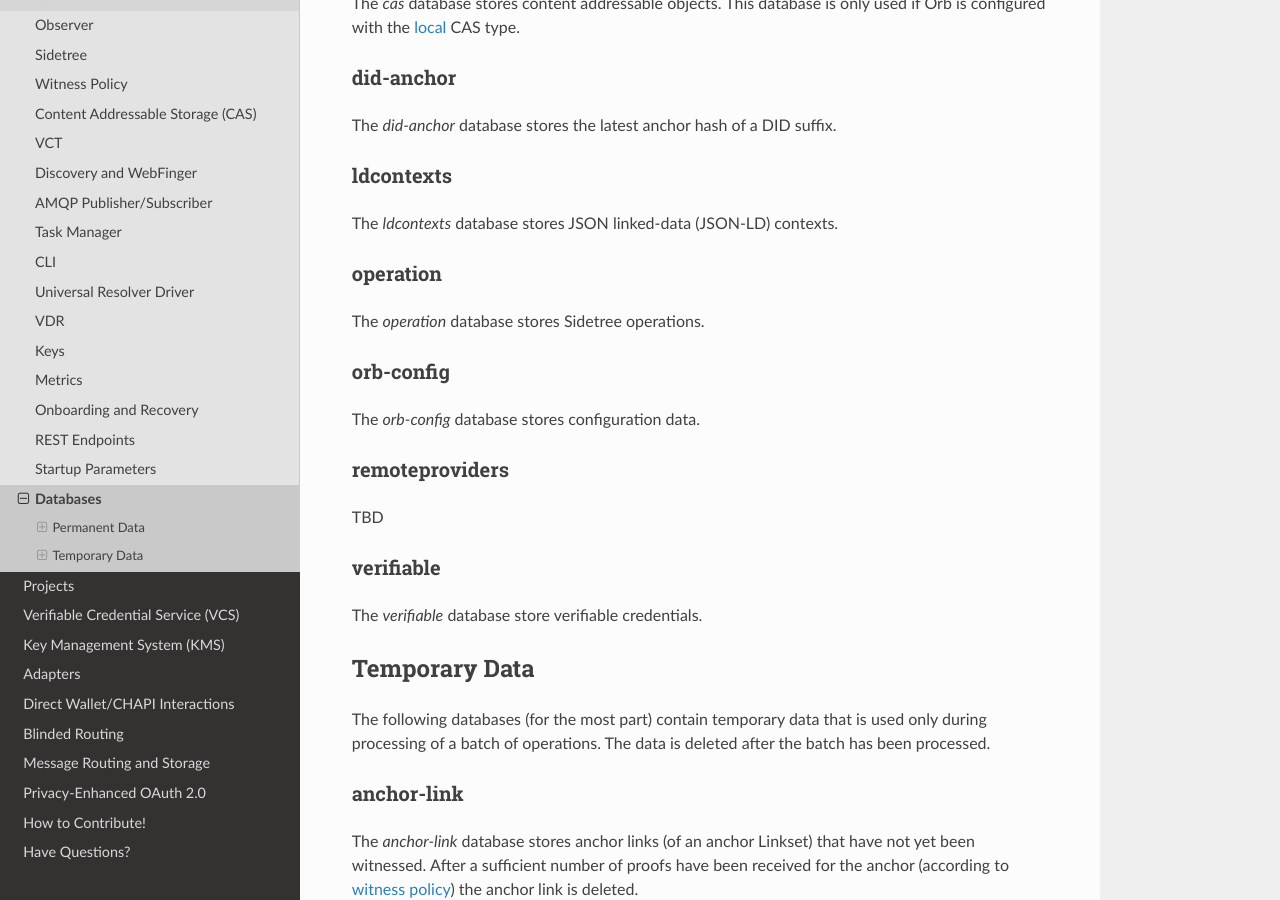
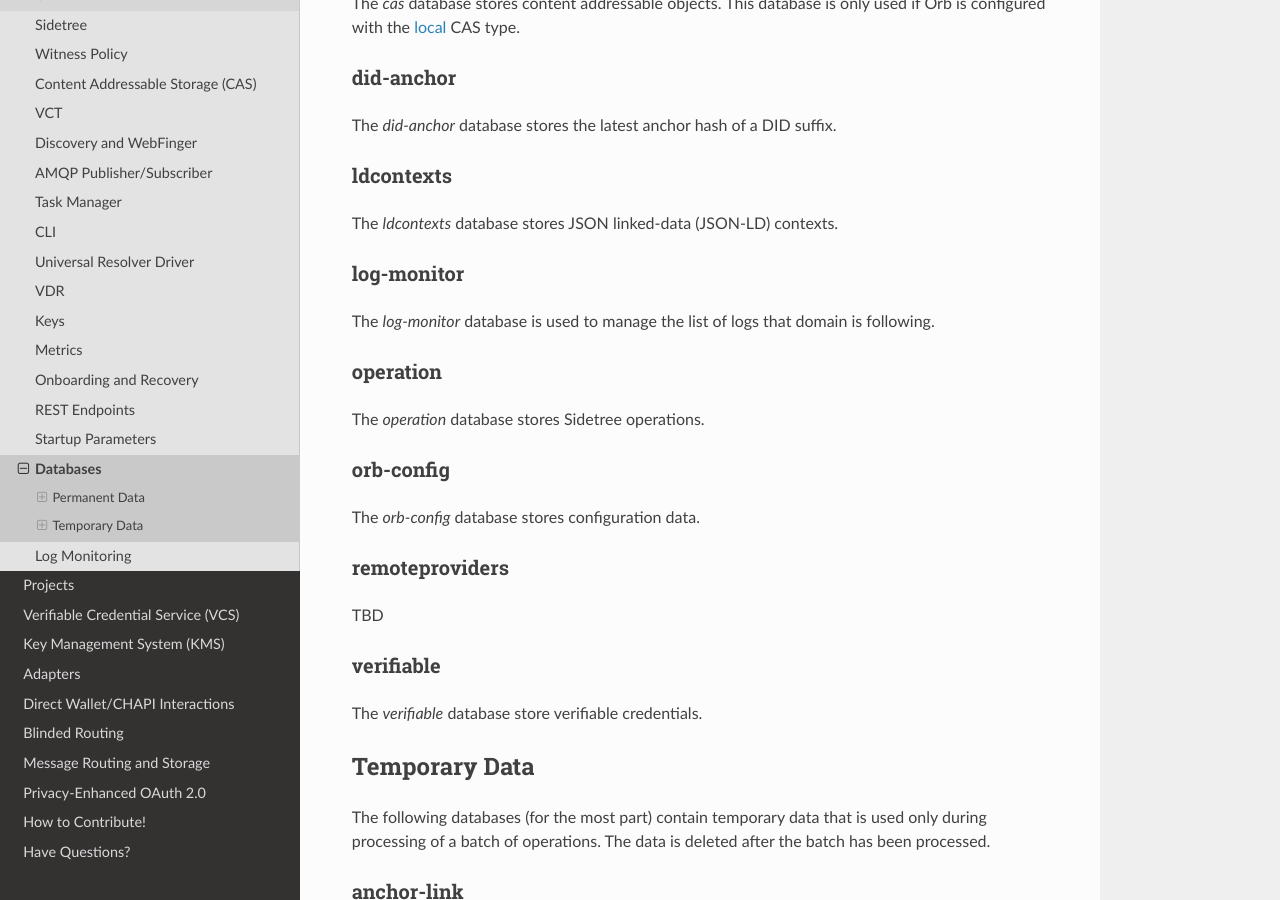
Before and after one commit to trustbloc/docs, a Sphinx documentation site: the page built from readthedocs/source/orb/database.md, in a window 1280 px wide and 900 px high, scrolled down 1072 px. Built offline with Sphinx 7.4.7 and the Read the Docs theme 2.0.0, drawn with Linux system fonts in a browser that asks for light colours; some of the changed lines change nothing that is shown.

Commit message:
chore: Log Monitoring Documentation
Added log monitoring documentation and corrensponing database.

Signed-off-by: Sandra Vrtikapa <sandra.vrtikapa@securekey.com>

```diff
--- a/readthedocs/source/orb/database.md
+++ b/readthedocs/source/orb/database.md
@@ -47,6 +47,10 @@
 ### ldcontexts
 
 The _ldcontexts_ database stores JSON linked-data (JSON-LD) contexts.
+
+### log-monitor
+
+The _log-monitor_ database is used to manage the list of logs that domain is following.
 
 ### operation
 
--- a/readthedocs/source/orb/index.rst
+++ b/readthedocs/source/orb/index.rst
@@ -25,3 +25,4 @@
    restendpoints/index.rst
    parameters.md
    database.md
+   logmonitoring.md
--- /dev/null
+++ b/readthedocs/source/orb/logmonitoring.md
@@ -0,0 +1,22 @@
+# Log Monitoring
+
+Orb server will periodically invoke log monitoring service that will watch logs for consistency
+and check that they behave correctly.
+In order to watch logs, the monitoring service follows these steps for each log:
+- Fetch the current signed tree head(STH).
+- Verify the STH signature.
+
+If the service is processing log for the first time and the log is not empty:
+- Fetch all the entries in the tree corresponding to the STH.
+- Confirm that the tree made from the fetched entries produces the same hash as that in the STH.
+
+If the service has already encountered this log and log's STH has changed since last check:
+- Fetch a consistency proof for the new STH with the previous STH.
+- Verify the consistency proof.
+
+Upon successfull STH signature and consistency verificiation, log monitoring service will
+save current STH for each domain.
+
+Currently the service is not keeping all the log entries. This feature will be added in the future.
+
+For more details about log monitoring see: https://datatracker.ietf.org/doc/html/rfc6962#section-5.3.
```
